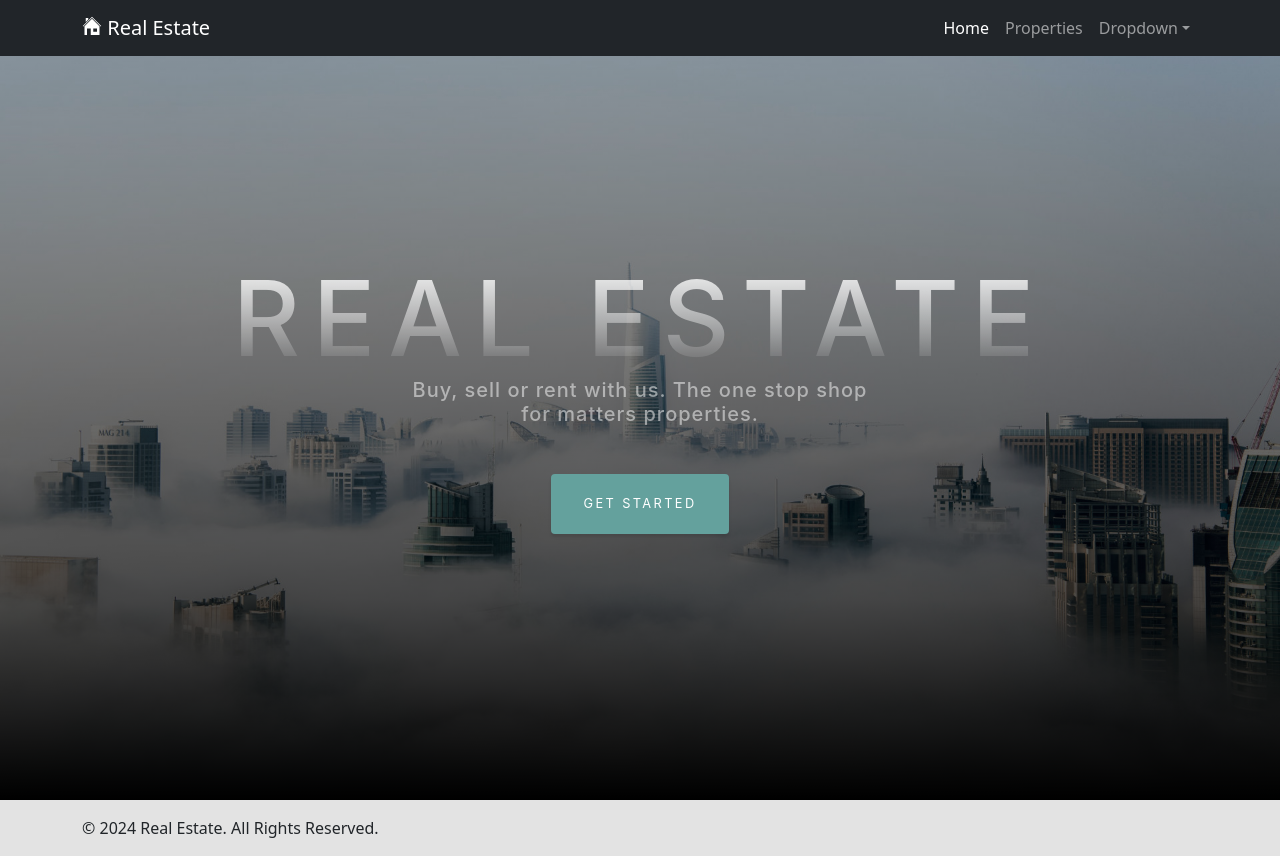
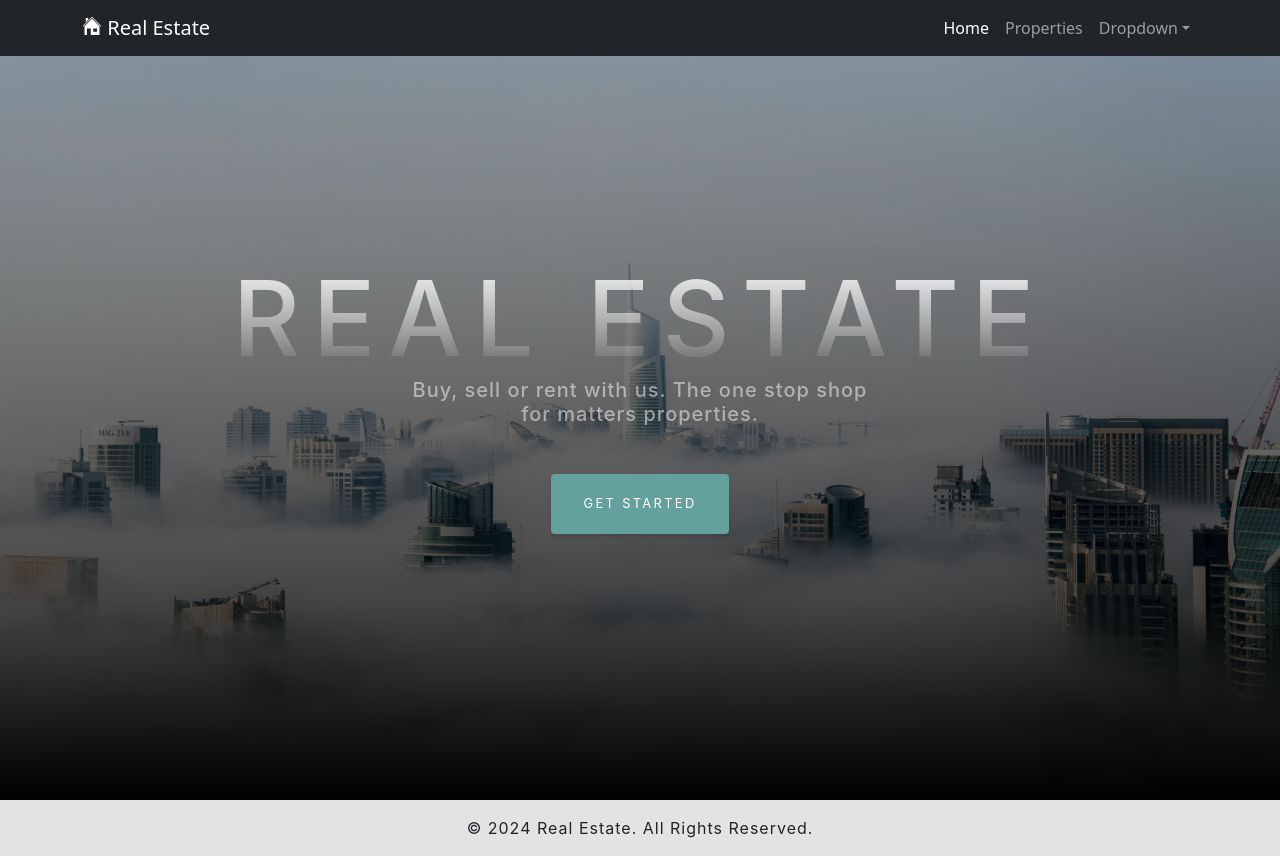
Before and after one commit to Levy-Naibei/django-real-estate-app, a React (Create React App) app in the folder client/: page / in a window 1280 px wide. Built offline with nearby package versions, Linux system fonts and the light colour scheme.

Commit message:
chore: centered footer text

```diff
--- a/client/src/components/Footer.jsx
+++ b/client/src/components/Footer.jsx
@@ -2,10 +2,10 @@ import { Container, Row, Col } from "react-bootstrap";
 
 const Footer = () => {
   return (
-    <footer className="bottom">
+    <footer>
       <Container>
-        <Row>
-            <Col className="py-3">
+        <Row className="text-center py-3">
+            <Col>
                 &copy; {new Date().getFullYear()} Real Estate. All Rights Reserved.
             </Col>
         </Row>
```
